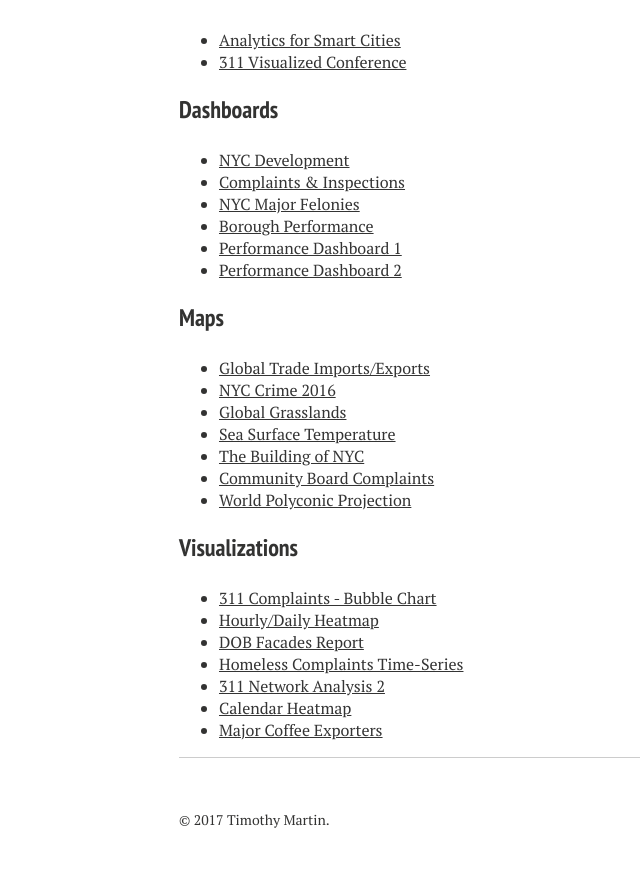
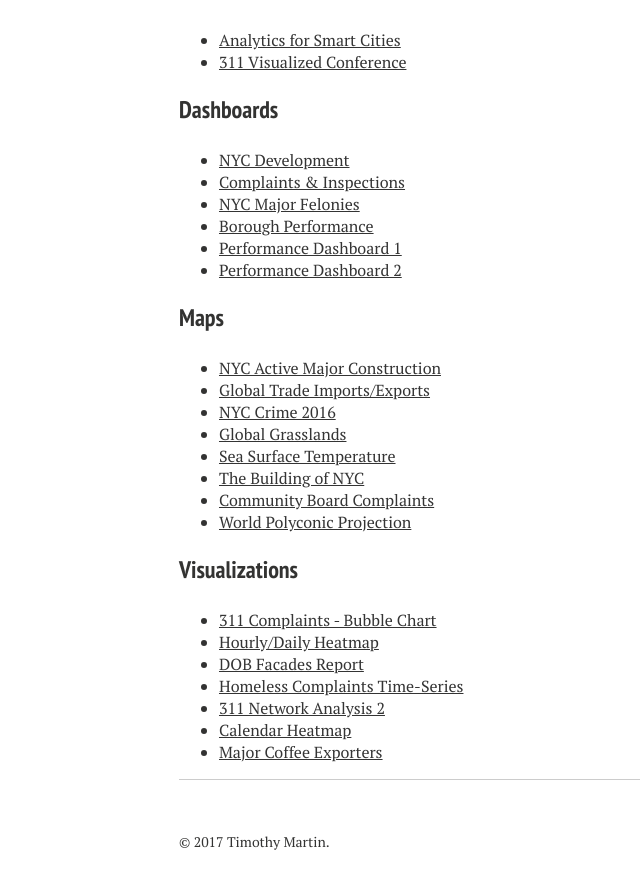
Before and after one commit to timothymartin76/timothymartin76.github.io, a Jekyll site: the page built from index.md, in a window 1280 px wide and 900 px high, scrolled down 931 px. Shown: the top 889 px of the window, without its empty margins (141-781 px from the left). Built offline with Jekyll 4.4.1, drawn with Linux system fonts in a browser that asks for light colours; nearby versions of some CDN libraries.

Commit message:
Update index.md

```diff
--- a/index.md
+++ b/index.md
@@ -32,6 +32,7 @@
 * <a href="http://timothymartin76.github.io/Dashboard-D3/" target="_blank">Performance Dashboard 2</a>
 
 ### Maps
+* <a href="https://nycdob.github.io/DOB_Dashboards/layouts/two-and-one/Active_ConstructionTM" target="_blank">NYC Active Major Construction</a>
 * <a href="http://timothymartin76.github.io/MAPS/Global_Trade/#Imports" target="_blank">Global Trade Imports/Exports</a>
 * <a href="https://timothymartin76.github.io/Felonies_2016_Map/" target="_blank">NYC Crime 2016</a>
 * <a href="http://timothymartin76.github.io/MAPS/grasslands.pdf" target="_blank">Global Grasslands</a>
```
